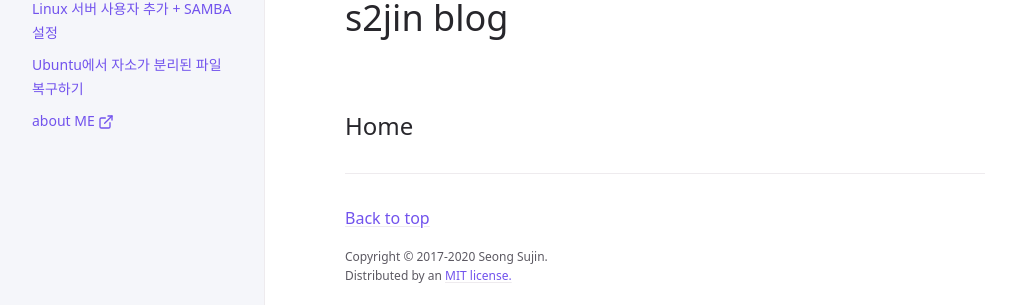
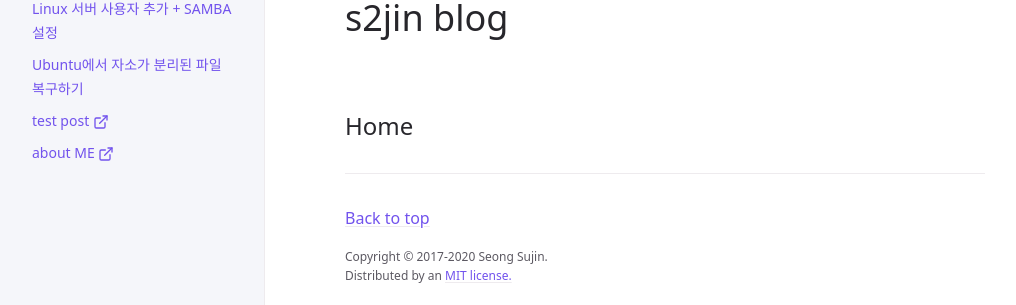
Before and after one commit to s2jin/blog, a Jekyll site: the page built from index.md, in a window 1280 px wide. Shown: the part 115-420 px from the top of the page, without its empty margins (107-1123 px from the left). Built offline with Jekyll 4.4.1, drawn with Linux system fonts in a browser that asks for light colours; cached includes are drawn as plain includes.

Commit message:
html 파일 게시 테스트

```diff
--- a/_config.yml
+++ b/_config.yml
@@ -119,6 +119,8 @@ nav_sort: case_sensitive # Capital letters sorted before lowercase
 
 # External navigation links
 nav_external_links:
+  - title: test post
+    url: https://s2jin.github.io/blog/docs/test_post
   - title: about ME
     url: https://s2jin.github.io/
 
```
